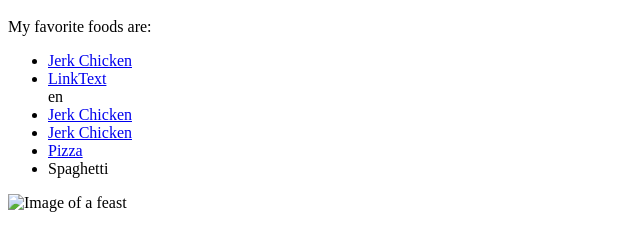
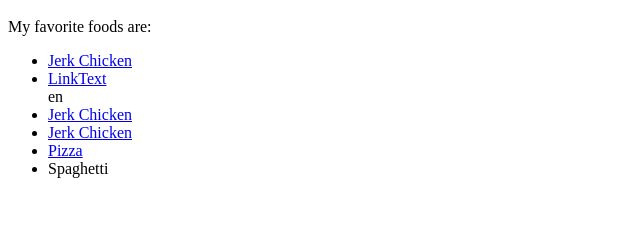
Before and after one commit to oauter/d1-list, a plain HTML site: page index.html in a window 1280 px wide. Shown: the part 48-298 px from the top of the page, without its empty margins (0-640 px from the left). Drawn offline with Linux system fonts and the light colour scheme.

Commit message:
setup for push to cloud

```diff
--- a/index.html
+++ b/index.html
@@ -24,8 +24,12 @@
             <li>Spaghetti</li>
         </ul>
 
-        <!-- image of a feast -->
-        <img scr="feast.jpg" alt="Image of a feast">
+        <!--
+            Add image of a feast by:
+            1. go to google.com and search for image
+            2. Save image to d1-list folder
+            3. add image tag to index.html
+         -->
 
     </body>
 </html>
```
